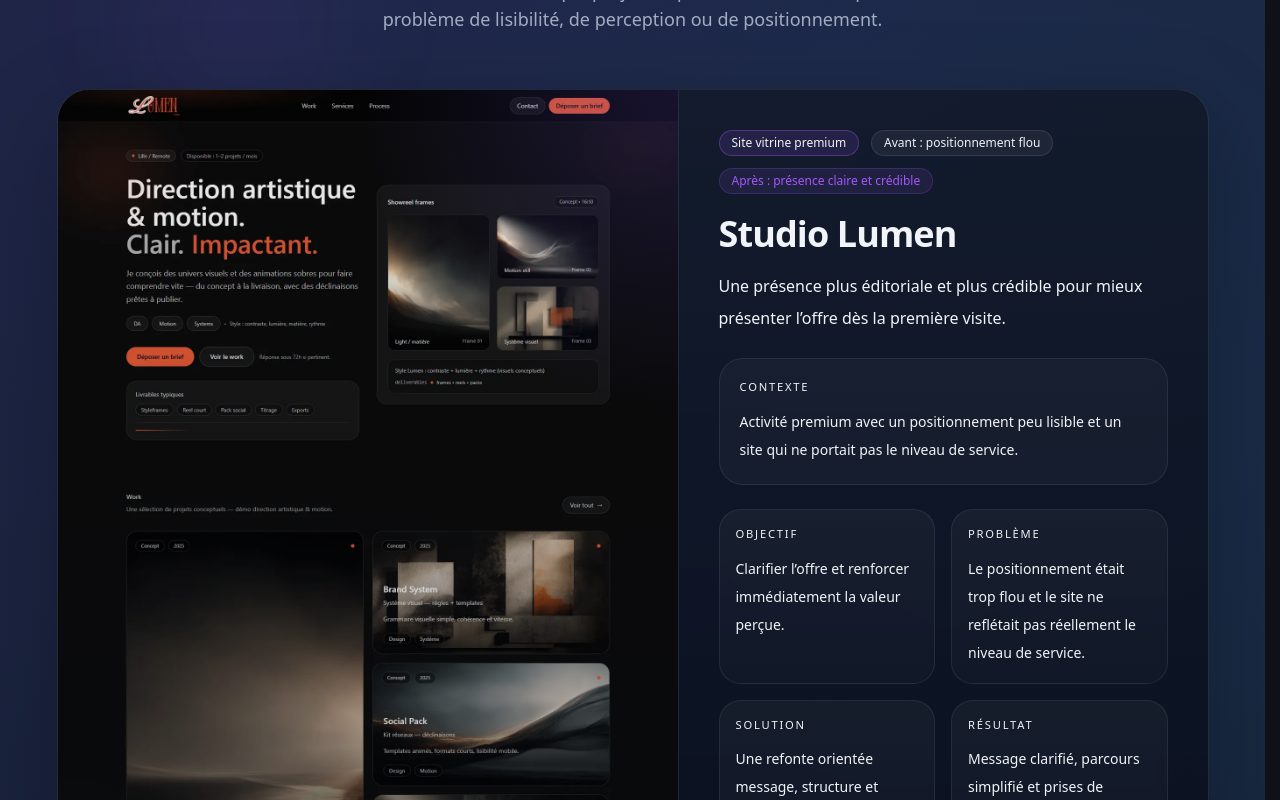
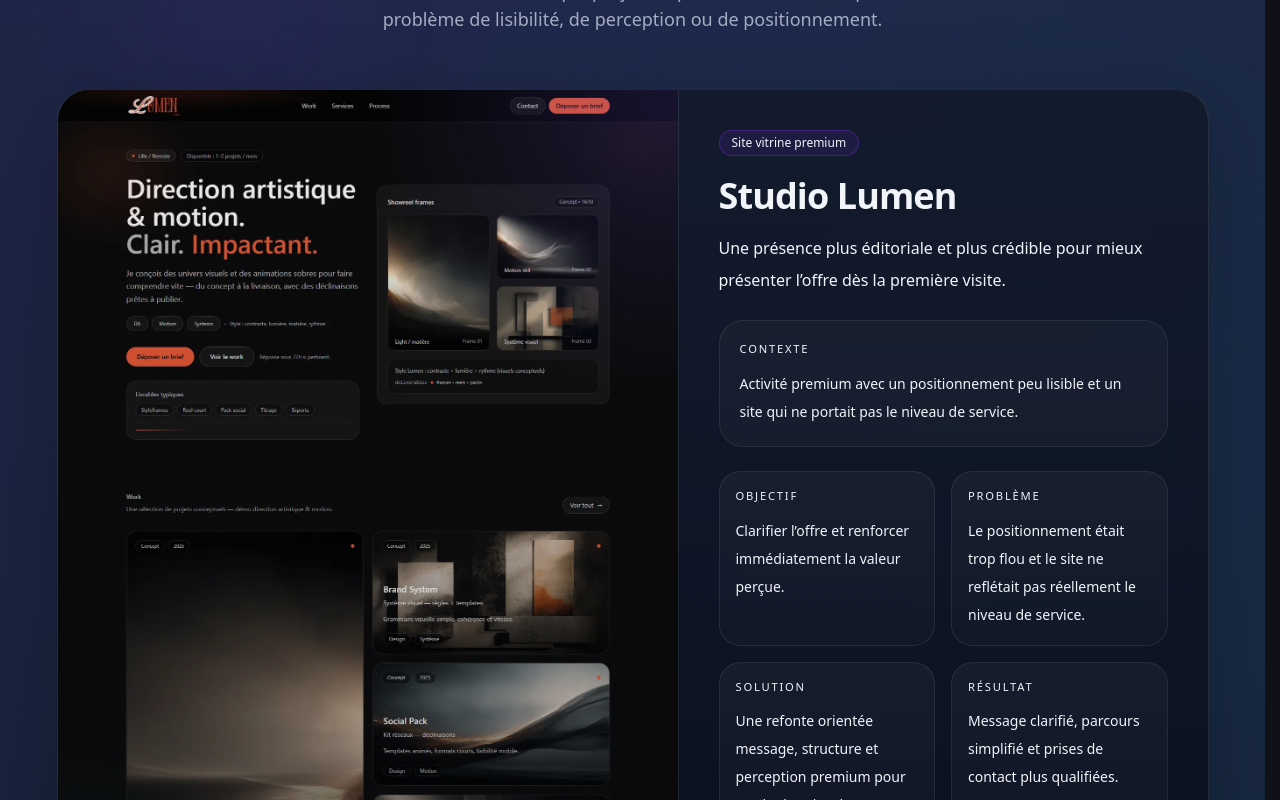
Before and after one commit to stephanievanoverberghe/alchimiste-creations-studio, a Next.js app: page /portfolio in a window 1280 px wide. Shown: the part 1340-2140 px from the top of the page. Built offline with nearby package versions, Linux system fonts and the light colour scheme.

Commit message:
fix: A11y

```diff
--- a/src/components/marketing/portfolio/PortfolioFeaturedProject.tsx
+++ b/src/components/marketing/portfolio/PortfolioFeaturedProject.tsx
@@ -73,12 +73,6 @@
             <div className="flex flex-col p-6 sm:p-8 lg:p-10">
               <div className="flex flex-wrap items-center gap-3">
                 <Badge variant="primary">{project.category}</Badge>
-                <span className="rounded-full border border-white/10 bg-white/5 px-3 py-1 text-xs text-foreground/70">
-                  {project.beforeLabel}
-                </span>
-                <span className="rounded-full border border-primary/20 bg-primary/10 px-3 py-1 text-xs text-primary">
-                  {project.afterLabel}
-                </span>
               </div>
 
               <h2 className="mt-5 text-3xl font-semibold tracking-tight text-foreground sm:text-4xl">
--- a/src/styles/tokens.css
+++ b/src/styles/tokens.css
@@ -6,7 +6,7 @@
     --text: 220 33% 96%;
     --text-muted: 220 20% 70%;
 
-    --primary: 268 92% 66%;
+    --primary: 268 76% 52%;
     --primary-foreground: 220 33% 96%;
     --accent: 194 92% 60%;
 
```
Also changed, not shown: 1 other file (tests, documents, lock files or other folders).
